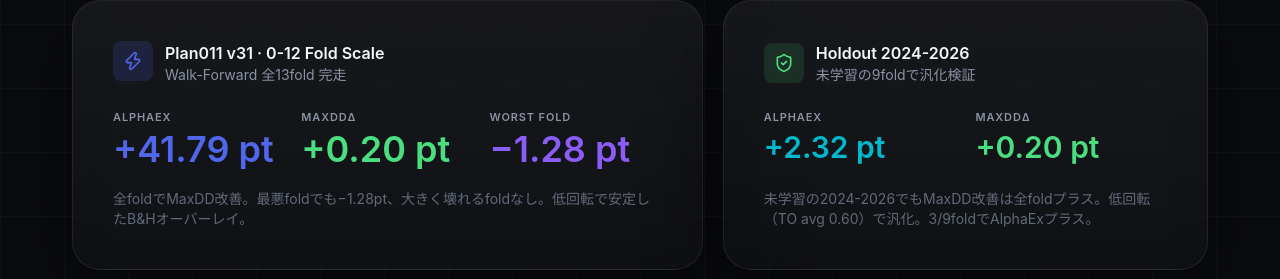
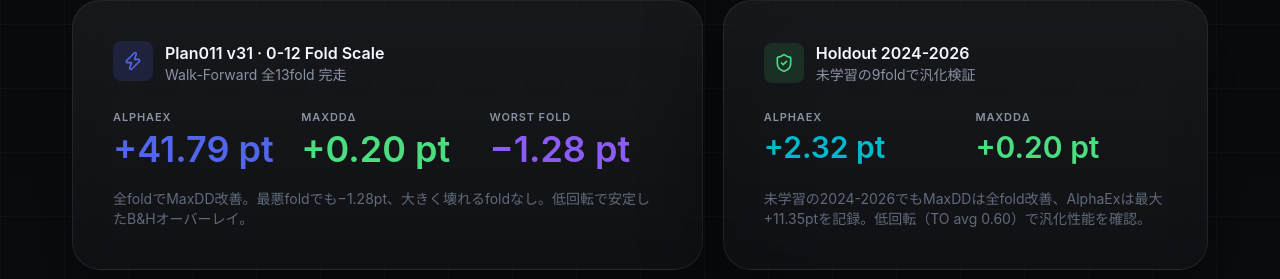
Before and after one commit to shinji-ogasa/unidream-demo-web, a Next.js app: page /homepage in a window 1280 px wide. Shown: the part 1576-1855 px from the top of the page. Built offline with nearby package versions, Linux system fonts and the light colour scheme.

Commit message:
improve holdout evidence copy: highlight max AlphaEx +11.35pt

```diff
--- a/src/app/homepage/page.tsx
+++ b/src/app/homepage/page.tsx
@@ -277,7 +277,7 @@ export default function HomepagePage() {
                 <div><p className="label">MaxDDΔ</p><p className="mt-1 text-3xl font-semibold text-[#4ade80]">+0.20 pt</p></div>
               </div>
             </div>
-            <p className="mt-5 text-sm text-[#626b7a] leading-5">未学習の2024-2026でもMaxDD改善は全foldプラス。低回転（TO avg 0.60）で汎化。3/9foldでAlphaExプラス。</p>
+            <p className="mt-5 text-sm text-[#626b7a] leading-5">未学習の2024-2026でもMaxDDは全fold改善、AlphaExは最大+11.35ptを記録。低回転（TO avg 0.60）で汎化性能を確認。</p>
           </AnimateInView>
         </div>
       </section>
```
